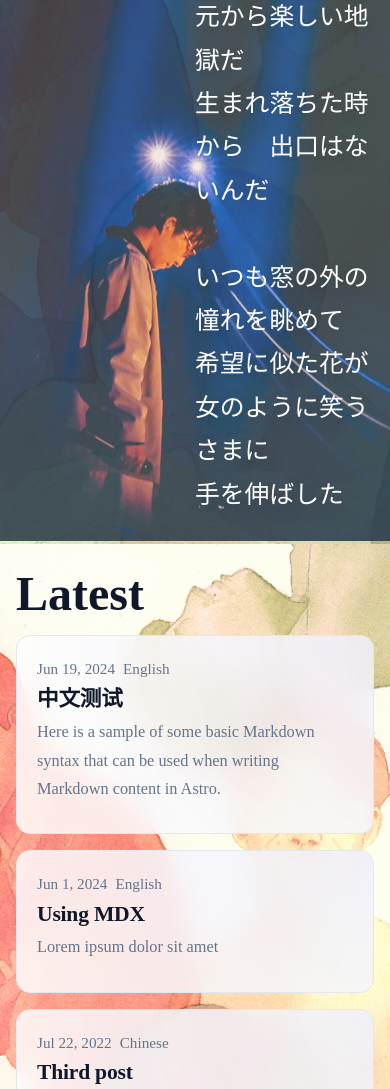
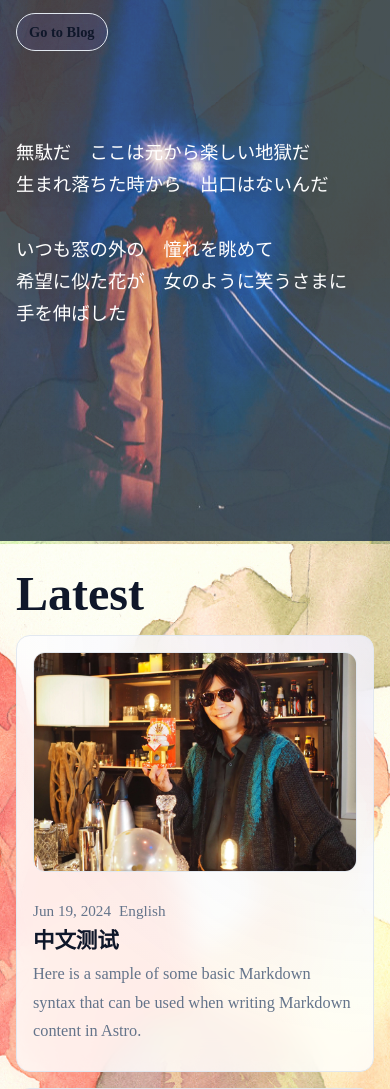
Before and after one commit to Jekyloco/jekyloco.github.io, an Astro site: page / in a window 390 px wide. Shown: the part 300-1389 px from the top of the page. Built offline with nearby package versions, Linux system fonts and the light colour scheme; Astro itself is replaced by a stand-in of ours.

Commit message:
update for mobile UI

```diff
--- a/src/content/blog/third-post.md
+++ b/src/content/blog/third-post.md
@@ -1,6 +1,6 @@
 ---
-title: 'Third post'
-description: 'Lorem ipsum dolor sit amet'
+title: '列文独白'
+description: '这是一个秘密，只我一个人需要，重大而无法用语言来表达'
 pubDate: 'Jul 22 2022'
 heroImage: '../../assets/blog-placeholder-2.jpg'
 tags:
--- a/src/styles/global.css
+++ b/src/styles/global.css
@@ -20,6 +20,7 @@
 	--shadow: 0 1px 2px rgba(2, 6, 23, 0.06), 0 14px 32px rgba(2, 6, 23, 0.08);
 	--radius: 14px;
 	--container: 1120px;
+	--page-gutter: clamp(1rem, 2.2vw, 1.5rem);
 	--site-bg-overlay: 0.14;
 	--card-alpha: 0.84;
 	--prose-bg-rgb: var(--card);
@@ -51,6 +52,12 @@ body {
 	height: 100%;
 }
 
+*,
+*::before,
+*::after {
+	box-sizing: border-box;
+}
+
 body {
 	font-family: var(--font-atkinson);
 	margin: 0;
@@ -70,7 +77,7 @@ body {
 	word-wrap: break-word;
 	overflow-wrap: break-word;
 	color: rgb(var(--gray-dark));
-	font-size: 18px;
+	font-size: clamp(16px, 1.15vw + 12px, 18px);
 	line-height: 1.75;
 }
 
@@ -80,13 +87,15 @@ body {
 
 main {
 	max-width: var(--container);
+	width: min(var(--container), 100%);
 	margin: 0 auto;
-	padding: 2.5rem 1rem 3.75rem;
+	padding: 2.5rem var(--page-gutter) 3.75rem;
 	flex: 1;
 }
 
 main.home-main {
 	max-width: none;
+	width: 100%;
 	margin: 0;
 	padding: 0;
 }
@@ -192,19 +201,26 @@ hr {
 }
 
 @media (max-width: 720px) {
-	body {
-		font-size: 16px;
+	main {
+		padding: 1.25rem var(--page-gutter) 2.25rem;
 	}
 
-	main {
-		padding: 1em;
+	.prose {
+		--prose-font-size: 1rem;
+		--prose-line-height: 1.85;
+	}
+
+	.page-header {
+		flex-direction: column;
+		align-items: flex-start;
 	}
 }
 
 .container {
 	max-width: var(--container);
 	margin: 0 auto;
-	padding: 0 1rem;
+	width: min(var(--container), 100%);
+	padding: 0 var(--page-gutter);
 }
 
 .home-hero {
@@ -338,6 +354,13 @@ html[data-theme='dark'] .home-hero-intro {
 	.home-hero-title {
 		font-size: 2.3rem;
 	}
+
+	.home-hero-intro,
+	html[data-theme='dark'] .home-hero-intro {
+		width: 100%;
+		margin-left: 0;
+		font-size: 1.15rem;
+	}
 }
 
 .page-header {
@@ -448,6 +471,22 @@ html[data-theme='dark'] .home-hero-intro {
 	justify-content: space-between;
 }
 
+@media (max-width: 900px) {
+	.post-card {
+		padding: 1rem;
+		flex-direction: column;
+		align-items: stretch;
+	}
+
+	.post-card-thumb {
+		order: -1;
+	}
+
+	.post-card-main {
+		width: 100%;
+	}
+}
+
 .post-card-main {
 	min-width: 0;
 }
@@ -483,16 +522,14 @@ html[data-theme='dark'] .home-hero-intro {
 }
 
 .post-card-thumb {
-	width: 220px;
 	flex: 0 0 auto;
-	display: none;
+	display: block;
+	width: 100%;
 }
 
 .post-card-thumb img {
 	width: 100%;
-	height: 100%;
-	min-height: 120px;
-	max-height: 150px;
+	height: 220px;
 	object-fit: cover;
 	border-radius: 12px;
 	border: 1px solid rgb(var(--border));
@@ -500,7 +537,13 @@ html[data-theme='dark'] .home-hero-intro {
 
 @media (min-width: 900px) {
 	.post-card-thumb {
-		display: block;
+		width: 220px;
+	}
+
+	.post-card-thumb img {
+		height: 100%;
+		min-height: 120px;
+		max-height: 150px;
 	}
 }
 
```
Also changed, not shown: src/layouts/BlogPost.astro (+13 -1 lines).
